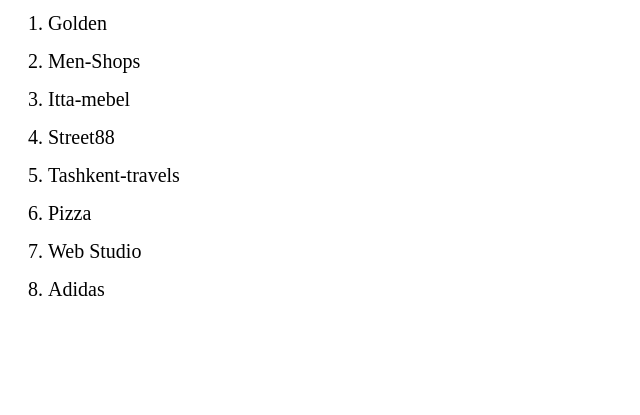
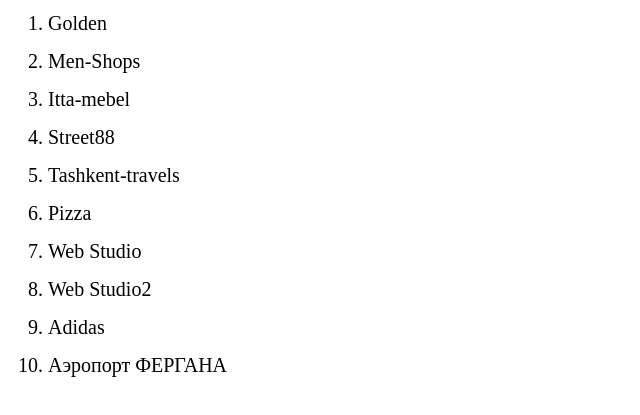
Before and after one commit to Ilgiz2002/proweb-my-site, a plain HTML site: page index.html in a window 1280 px wide. Shown: the part 113-528 px from the top of the page, without its empty margins (0-640 px from the left). Drawn offline with Linux system fonts and the light colour scheme.

Commit message:
Add files via upload

```diff
--- a/index.html
+++ b/index.html
@@ -39,7 +39,9 @@
         <li><a href="toshkent-travels/toshkentTravels.html">Tashkent-travels</a></li>
         <li><a href="pizza/pizza.html">Pizza</a></li>
         <li><a href="Web Studio/webStudio.html">Web Studio</a></li>
+        <li><a href="WebStudio 2/webStudio2.html">Web Studio2</a></li>
         <li><a href="Adidas/addidas.html">Adidas</a></li>
+        <li><a href="Аэропорт ФЕРГАНА/fergana.html">Аэропорт ФЕРГАНА</a></li>
     </ul>
 </body>
 
```
